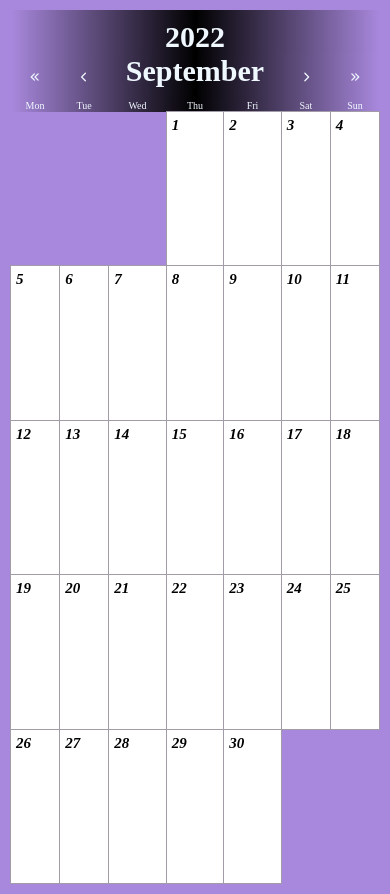
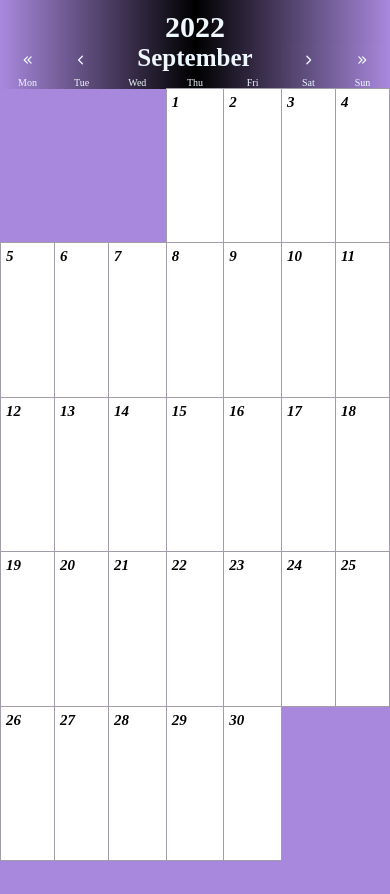
Before and after one commit to Kerberry/task-manager, a Vue app: page / in a window 390 px wide. After the commit the page ends 861 px from the top, so only its background shows below. Built offline with nearby package versions, Linux system fonts and the light colour scheme.

Commit message:
fix styles

```diff
--- a/src/App.vue
+++ b/src/App.vue
@@ -173,4 +173,9 @@ tbody td {
   vertical-align: top;
   background-color: white;
 }
+@media(max-width:600px){
+  table{
+    margin: 0;
+  }
+}
 </style>
--- a/src/components/Head.vue
+++ b/src/components/Head.vue
@@ -66,7 +66,8 @@
 
     @media (max-width:600px){
         h1{
-            font-size: 3rem;
+            font-size: 2.5rem;
+            margin-bottom: 0.5rem;
         }
     }
 
--- a/src/components/Task.vue
+++ b/src/components/Task.vue
@@ -82,7 +82,8 @@
       .task-name{
         font-size: 1rem;
         padding: 0.1rem;
-        margin-left: 0.1rem;
+        margin-left: -0.3rem;
+        margin-right: -0.2rem;
       }
       .task-button{
         font-size: 0.7rem;
```
